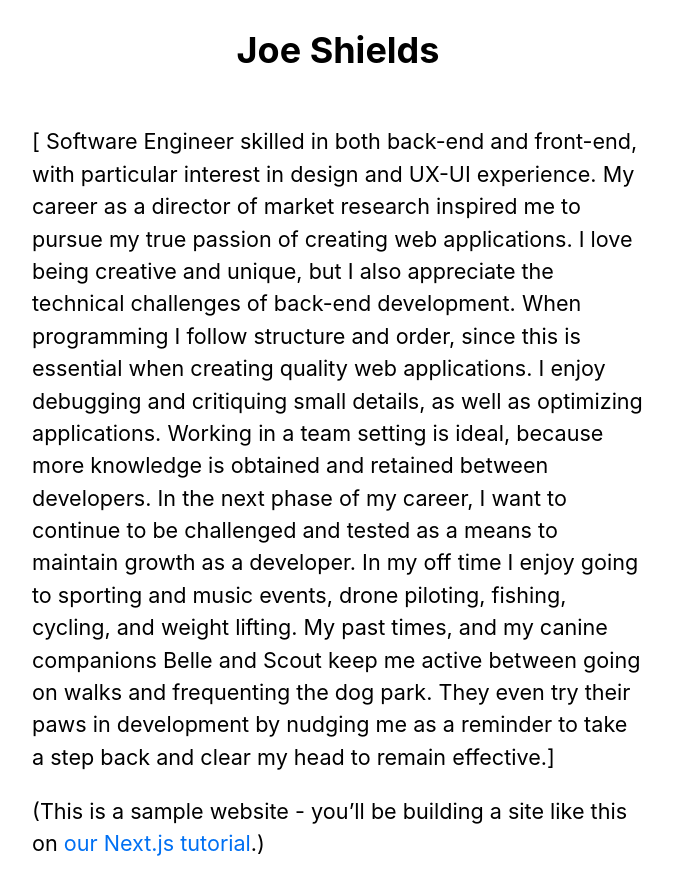
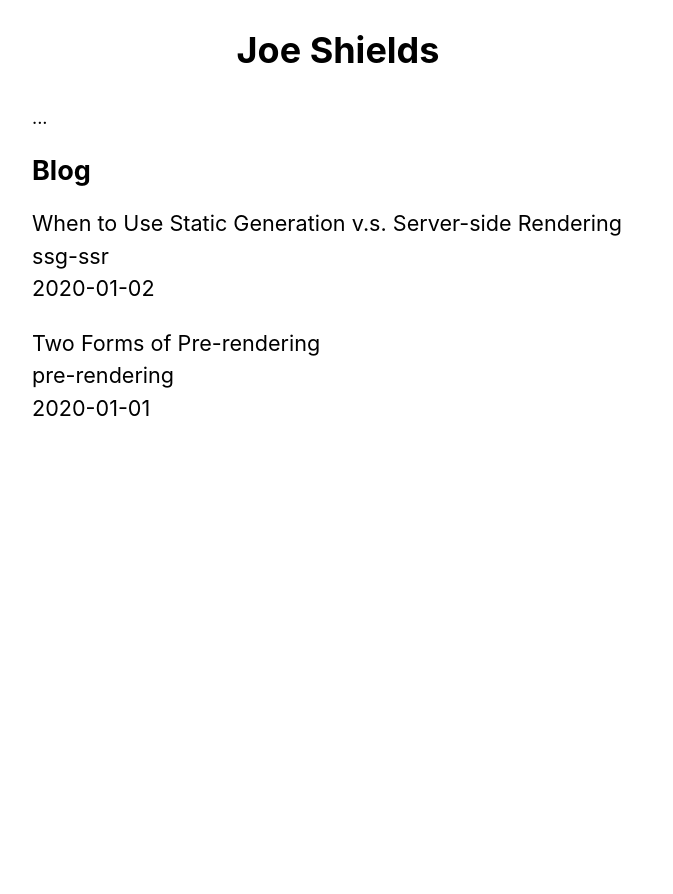
Before and after one commit to JoeShields312/Next.js_Blog, a Next.js app in the folder nextjs-blog/: page / in a window 1280 px wide. Shown: the part 164-1058 px from the top of the page, without its empty margins (302-975 px from the left). After the commit the page ends 800 px from the top, so only its background shows below. Built offline with nearby package versions, Linux system fonts and the light colour scheme.

Commit message:
updated main page

```diff
--- a/nextjs-blog/pages/index.js
+++ b/nextjs-blog/pages/index.js
@@ -1,21 +1,36 @@
 import Head from 'next/head'
 import Layout, { siteTitle } from '../components/layout'
 import utilStyles from '../styles/utils.module.css'
+import { getSortedPostsData } from '../lib/posts'
 
-export default function Home() {
+export async function getStaticProps() {
+  const allPostsData = getSortedPostsData()
+  return {
+    props: {
+      allPostsData
+    }
+  }
+}
+
+export default function Home({ allPostsData }) {
   return (
-    <Layout home>
-      <Head>
-        <title>{siteTitle}</title>
-      </Head>
-      <section className={utilStyles.headingMd}>
-        <p>[
-Software Engineer skilled in both back-end and front-end, with particular interest in design and UX-UI experience. My career as a director of market research inspired me to pursue my true passion of creating web applications. I love being creative and unique, but I also appreciate the technical challenges of back-end development. When programming I follow structure and order, since this is essential when creating quality web applications. I enjoy debugging and critiquing small details, as well as optimizing applications. Working in a team setting is ideal, because more knowledge is obtained and retained between developers. In the next phase of my career, I want to continue to be challenged and tested as a means to maintain growth as a developer. In my off time I enjoy going to sporting and music events, drone piloting, fishing, cycling, and weight lifting. My past times, and my canine companions Belle and Scout keep me active between going on walks and frequenting the dog park. They even try their paws in development by nudging me as a reminder to take a step back and clear my head to remain effective.]</p>
-        <p>
-          (This is a sample website - you’ll be building a site like this on{' '}
-          <a href="https://nextjs.org/learn">our Next.js tutorial</a>.)
-        </p>
-      </section>
-    </Layout>
+<Layout home>
+  <Head>...</Head>
+  <section className={utilStyles.headinMd}>...</section>
+  <section className={`${utilStyles.headingMd} ${utilStyles.padding1px}`}>
+    <h2 className={utilStyles.headingLg}>Blog</h2>
+    <ul className={utilStyles.list}>
+      {allPostsData.map(({ id, date, title }) => (
+        <li className={utilStyles.listItem} key={id}>
+          {title}
+          <br />
+          {id}
+          <br />
+          {date}
+        </li>
+      ))}
+    </ul>
+  </section>
+</Layout>
   )
 }
```
